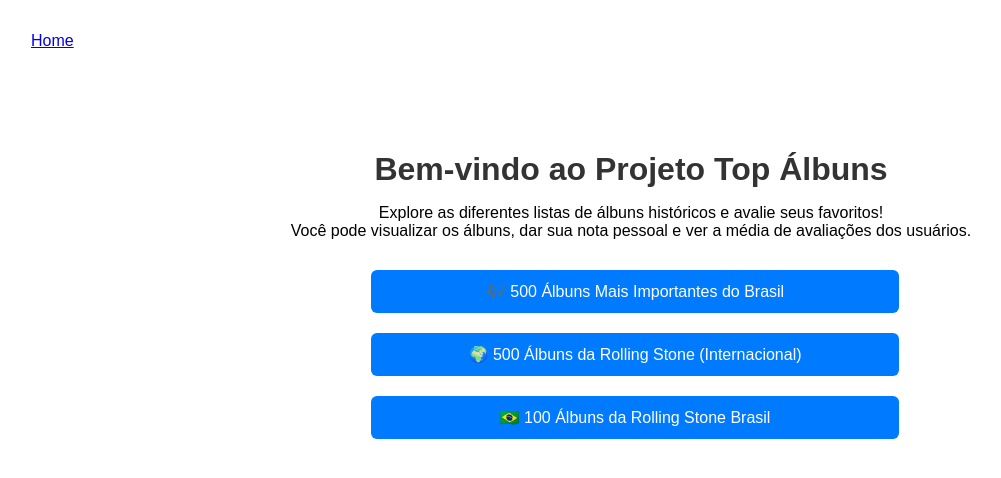
After one commit to DevisonGit/TopAlbum, a FastAPI app: template templates/home.html in a window 1280 px wide. The commit adds this page. Shown: the top 478 px of the page, without its empty margins (9-1010 px from the left). Run offline with FastAPI, Linux system fonts and the light colour scheme; the template is opened without the code that fills it, so the values that code supplies are empty; parts of the project's set-up code (start-up, migrations or seed data) failed here and were passed over.

Commit message:
criando estrutura de lista e avaliações

```diff
--- a/src/app.py
+++ b/src/app.py
@@ -1,7 +1,9 @@
 from contextlib import asynccontextmanager
 
-from fastapi import FastAPI
+from fastapi import FastAPI, Request
+from fastapi.responses import HTMLResponse
 from fastapi.staticfiles import StaticFiles
+from fastapi.templating import Jinja2Templates
 
 from src.database import init_db
 from src.routers import router
@@ -17,11 +19,13 @@
 
 
 app = FastAPI(lifespan=lifespan)
+templates = Jinja2Templates(directory='templates')
+
 
 app.include_router(router)
 app.mount('/static', StaticFiles(directory='static'), name='static')
 
 
-@app.get('/')
-def read_root():
-    return {'message': 'Olá Mundo!'}
+@app.get('/', response_class=HTMLResponse)
+async def home(request: Request):
+    return templates.TemplateResponse('home.html', {'request': request})
--- a/src/database.py
+++ b/src/database.py
@@ -2,7 +2,7 @@
 from fastapi import FastAPI
 from motor.motor_asyncio import AsyncIOMotorClient
 
-from src.models import Album
+from src.models import Album, AlbumUserRate
 from src.settings import Settings
 
 
@@ -10,7 +10,7 @@
     client = AsyncIOMotorClient(Settings().DATABASE_URL)
     db = client['db_album']
 
-    await init_beanie(database=db, document_models=[Album])
+    await init_beanie(database=db, document_models=[Album, AlbumUserRate])
 
     app.state.mongodb_client = client
     app.state.mongodb = db
--- /dev/null
+++ b/static/style-home.css
@@ -0,0 +1,38 @@
+/* Container central */
+.container {
+    max-width: 800px;
+    margin: 60px auto;
+    padding: 20px;
+    text-align: center;
+}
+
+/* Título principal */
+h1 {
+    font-size: 32px;
+    margin-bottom: 16px;
+}
+
+/* Bloco de links das listas */
+.list-options {
+    margin-top: 30px;
+    display: flex;
+    flex-direction: column;
+    gap: 20px;
+    align-items: center;
+}
+
+.list-options a {
+    display: inline-block;
+    padding: 12px 24px;
+    background-color: #007bff;
+    color: white;
+    text-decoration: none;
+    border-radius: 6px;
+    font-size: 16px;
+    width: 60%;
+    text-align: center;
+}
+
+.list-options a:hover {
+    background-color: #0056b3;
+}
--- a/static/style.css
+++ b/static/style.css
@@ -15,3 +15,133 @@
 a {
     margin-left: 0.5em;
 }
+td div {
+    margin-bottom: 4px;
+}
+
+/* Estilo da tabela */
+table {
+    width: 100%;
+    border-collapse: collapse;
+    font-family: sans-serif;
+    font-size: 14px;
+}
+
+th, td {
+    padding: 12px 16px;
+    text-align: left;
+    border-bottom: 1px solid #ddd;
+}
+
+thead {
+    background-color: #f5f5f5;
+}
+
+tr:hover {
+    background-color: #f0f8ff;
+}
+
+th {
+    color: #333;
+}
+
+/* Formulários de nota */
+form {
+    display: inline-block;
+    margin-top: 8px;
+}
+
+input[type="number"] {
+    width: 60px;
+    padding: 4px;
+}
+
+button {
+    padding: 4px 8px;
+    background-color: #007bff;
+    color: white;
+    border: none;
+    border-radius: 4px;
+    cursor: pointer;
+    font-size: 12px;
+}
+
+button:hover {
+    background-color: #0056b3;
+}
+
+/* Responsividade (opcional) */
+@media (max-width: 768px) {
+    table, thead, tbody, th, td, tr {
+        display: block;
+    }
+
+    thead {
+        display: none;
+    }
+
+    tr {
+        margin-bottom: 12px;
+        border: 1px solid #ccc;
+        padding: 8px;
+    }
+
+    td {
+        position: relative;
+        padding-left: 50%;
+    }
+
+    td::before {
+        position: absolute;
+        left: 10px;
+        top: 10px;
+        white-space: nowrap;
+        font-weight: bold;
+    }
+
+    td:nth-child(1)::before { content: "Ranking"; }
+    td:nth-child(2)::before { content: "Título"; }
+    td:nth-child(3)::before { content: "Artista"; }
+    td:nth-child(4)::before { content: "Ano"; }
+    td:nth-child(5)::before { content: "Nota"; }
+    td:nth-child(6)::before { content: "Media"; }
+    td:nth-child(7)::before { content: "Ações"; }
+}
+/* Container central */
+.container {
+    max-width: 800px;
+    margin: 60px auto;
+    padding: 20px;
+    text-align: center;
+}
+
+/* Título principal */
+h1 {
+    font-size: 32px;
+    margin-bottom: 16px;
+}
+
+/* Bloco de links das listas */
+.list-options {
+    margin-top: 30px;
+    display: flex;
+    flex-direction: column;
+    gap: 20px;
+    align-items: center;
+}
+
+.list-options a {
+    display: inline-block;
+    padding: 12px 24px;
+    background-color: #007bff;
+    color: white;
+    text-decoration: none;
+    border-radius: 6px;
+    font-size: 16px;
+    width: 60%;
+    text-align: center;
+}
+
+.list-options a:hover {
+    background-color: #0056b3;
+}
--- a/templates/base.html
+++ b/templates/base.html
@@ -6,10 +6,8 @@
     <link rel="stylesheet" href="/static/style.css">
 </head>
 <body>
-    <header>
-        <h1>Albums</h1>
-    </header>
     <main>
+        <a href="/">Home</a>
         {% block content %}{% endblock %}
     </main>
 </body>
--- /dev/null
+++ b/templates/home.html
@@ -0,0 +1,17 @@
+<link rel="stylesheet" href="{{ url_for('static', path='/style-home.css') }}">
+{% extends "base.html" %}
+
+{% block content %}
+    <div class="container">
+        <h1>Bem-vindo ao Projeto Top Álbuns</h1>
+        <p>Explore as diferentes listas de álbuns históricos e avalie seus favoritos!<br>
+          Você pode visualizar os álbuns, dar sua nota pessoal e ver a média de avaliações dos usuários.
+        </p>
+
+        <div class="list-options">
+            <a href="/albums/brasil">🎶 500 Álbuns Mais Importantes do Brasil</a>
+            <a href="/albums/rollingstone-internacional">🌍 500 Álbuns da Rolling Stone (Internacional)</a>
+            <a href="/albums/rollingstone-brasil">🇧🇷 100 Álbuns da Rolling Stone Brasil</a>
+        </div>
+    </div>
+{% endblock %}
```
Also changed, not shown: src/models.py (+25 -31 lines), src/routers.py (+85 -14 lines), templates/album.html (+11 -6 lines), templates/index.html (+10 -4 lines).
